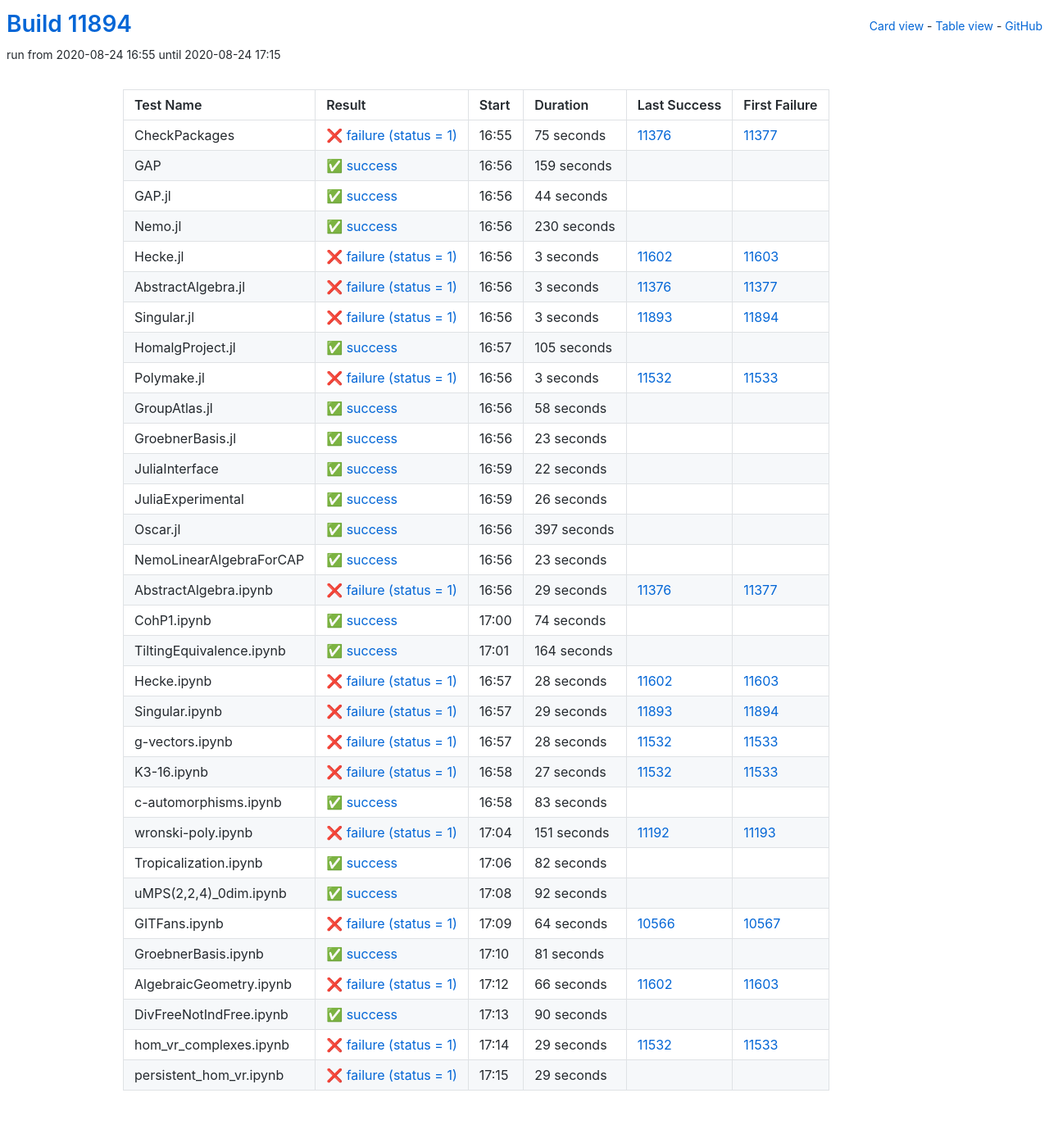
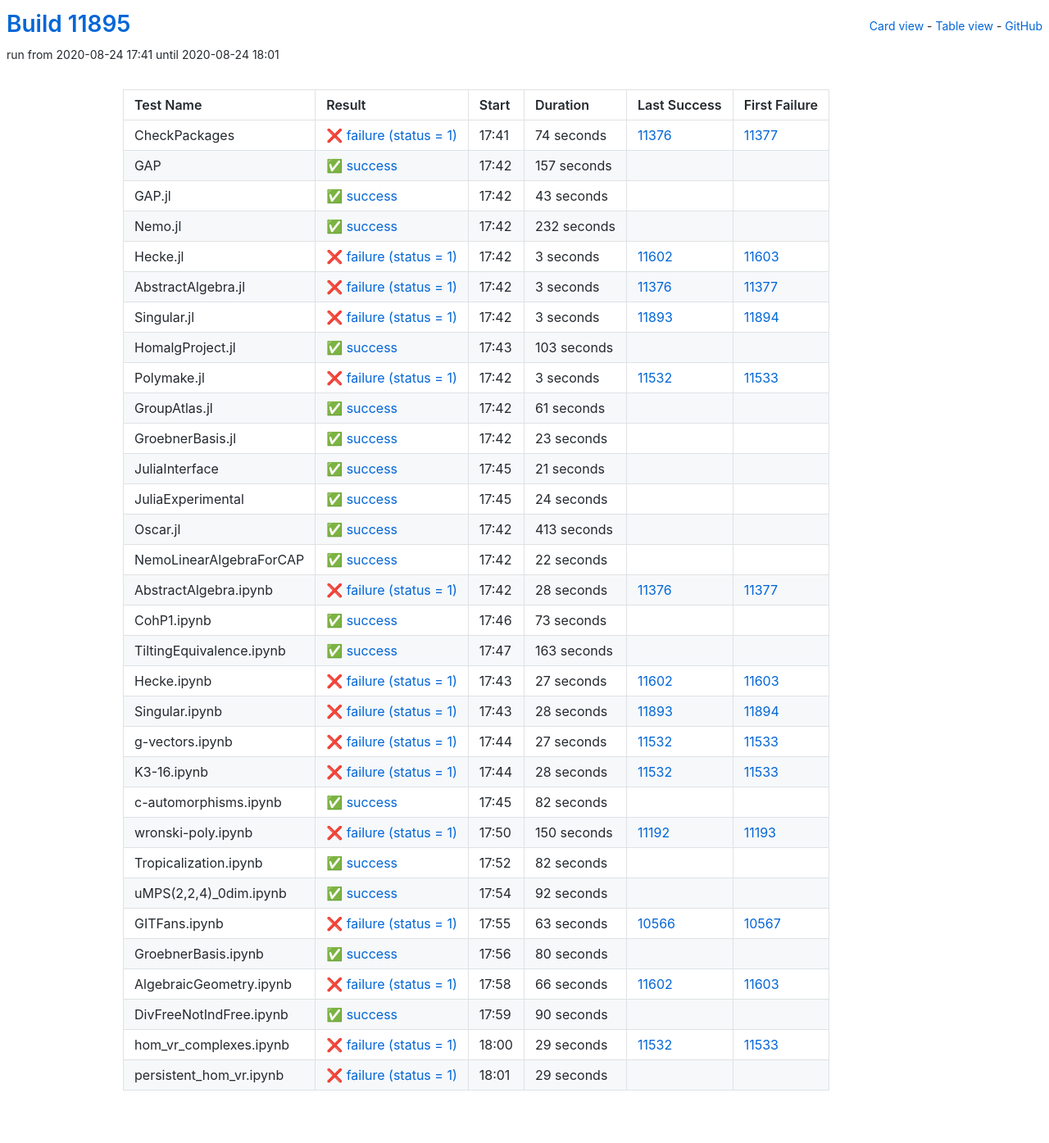
Before and after one commit to oscar-system/oscar-ci-status, a Jekyll site: the page built from table.html, in a window 1280 px wide. Shown: the whole page at 82% size. Built offline with Jekyll 4.4.1, drawn with Linux system fonts in a browser that asks for light colours.

Commit message:
Build #11895

```diff
--- a/_data/ci.yml
+++ b/_data/ci.yml
@@ -1,6 +1,6 @@
 ---
-build: 11894
-build_url: https://oscarci.mathematik.uni-kl.de/job/oscar/11894/
+build: 11895
+build_url: https://oscarci.mathematik.uni-kl.de/job/oscar/11895/
 job: oscar
 organization: oscar-system
 repo: oscar-ci-status
@@ -8,56 +8,56 @@
 tests:
 - name: CheckPackages
   id: checkpackages
-  log: https://oscarci.mathematik.uni-kl.de/job/oscar/11894/artifact/logs/build-11894/CheckPackages.log
-  start: 2020-08-24 16:55
+  log: https://oscarci.mathematik.uni-kl.de/job/oscar/11895/artifact/logs/build-11895/CheckPackages.log
+  start: 2020-08-24 17:41
   success: false
   exitcode: 1
   status: failure
-  duration: 75
+  duration: 74
   last_success: 11376
   last_success_url: https://oscarci.mathematik.uni-kl.de/job/oscar/11376/
   first_failure: 11377
   first_failure_url: https://oscarci.mathematik.uni-kl.de/job/oscar/11377/
 - name: GAP
   id: gap
-  log: https://oscarci.mathematik.uni-kl.de/job/oscar/11894/artifact/logs/build-11894/GAP.log
-  start: 2020-08-24 16:56
+  log: https://oscarci.mathematik.uni-kl.de/job/oscar/11895/artifact/logs/build-11895/GAP.log
+  start: 2020-08-24 17:42
   success: true
   exitcode: 0
   status: success
-  duration: 159
+  duration: 157
   last_success: false
   last_success_url:
   first_failure: false
   first_failure_url:
 - name: GAP.jl
   id: gap-jl
-  log: https://oscarci.mathematik.uni-kl.de/job/oscar/11894/artifact/logs/build-11894/GAP.jl.log
-  start: 2020-08-24 16:56
+  log: https://oscarci.mathematik.uni-kl.de/job/oscar/11895/artifact/logs/build-11895/GAP.jl.log
+  start: 2020-08-24 17:42
   success: true
   exitcode: 0
   status: success
-  duration: 44
+  duration: 43
   last_success: false
   last_success_url:
   first_failure: false
   first_failure_url:
 - name: Nemo.jl
   id: nemo-jl
-  log: https://oscarci.mathematik.uni-kl.de/job/oscar/11894/artifact/logs/build-11894/Nemo.jl.log
-  start: 2020-08-24 16:56
+  log: https://oscarci.mathematik.uni-kl.de/job/oscar/11895/artifact/logs/build-11895/Nemo.jl.log
+  start: 2020-08-24 17:42
   success: true
   exitcode: 0
   status: success
-  duration: 230
+  duration: 232
   last_success: false
   last_success_url:
   first_failure: false
   first_failure_url:
 - name: Hecke.jl
   id: hecke-jl
-  log: https://oscarci.mathematik.uni-kl.de/job/oscar/11894/artifact/logs/build-11894/Hecke.jl.log
-  start: 2020-08-24 16:56
+  log: https://oscarci.mathematik.uni-kl.de/job/oscar/11895/artifact/logs/build-11895/Hecke.jl.log
+  start: 2020-08-24 17:42
   success: false
   exitcode: 1
   status: failure
@@ -68,8 +68,8 @@
   first_failure_url: https://oscarci.mathematik.uni-kl.de/job/oscar/11603/
 - name: AbstractAlgebra.jl
   id: abstractalgebra-jl
-  log: https://oscarci.mathematik.uni-kl.de/job/oscar/11894/artifact/logs/build-11894/AbstractAlgebra.jl.log
-  start: 2020-08-24 16:56
+  log: https://oscarci.mathematik.uni-kl.de/job/oscar/11895/artifact/logs/build-11895/AbstractAlgebra.jl.log
+  start: 2020-08-24 17:42
   success: false
   exitcode: 1
   status: failure
@@ -80,8 +80,8 @@
   first_failure_url: https://oscarci.mathematik.uni-kl.de/job/oscar/11377/
 - name: Singular.jl
   id: singular-jl
-  log: https://oscarci.mathematik.uni-kl.de/job/oscar/11894/artifact/logs/build-11894/Singular.jl.log
-  start: 2020-08-24 16:56
+  log: https://oscarci.mathematik.uni-kl.de/job/oscar/11895/artifact/logs/build-11895/Singular.jl.log
+  start: 2020-08-24 17:42
   success: false
   exitcode: 1
   status: failure
@@ -92,20 +92,20 @@
   first_failure_url: https://oscarci.mathematik.uni-kl.de/job/oscar/11894/
 - name: HomalgProject.jl
   id: homalgproject-jl
-  log: https://oscarci.mathematik.uni-kl.de/job/oscar/11894/artifact/logs/build-11894/HomalgProject.jl.log
-  start: 2020-08-24 16:57
+  log: https://oscarci.mathematik.uni-kl.de/job/oscar/11895/artifact/logs/build-11895/HomalgProject.jl.log
+  start: 2020-08-24 17:43
   success: true
   exitcode: 0
   status: success
-  duration: 105
+  duration: 103
   last_success: false
   last_success_url:
   first_failure: false
   first_failure_url:
 - name: Polymake.jl
   id: polymake-jl
-  log: https://oscarci.mathematik.uni-kl.de/job/oscar/11894/artifact/logs/build-11894/Polymake.jl.log
-  start: 2020-08-24 16:56
+  log: https://oscarci.mathematik.uni-kl.de/job/oscar/11895/artifact/logs/build-11895/Polymake.jl.log
+  start: 2020-08-24 17:42
   success: false
   exitcode: 1
   status: failure
@@ -116,20 +116,20 @@
   first_failure_url: https://oscarci.mathematik.uni-kl.de/job/oscar/11533/
 - name: GroupAtlas.jl
   id: groupatlas-jl
-  log: https://oscarci.mathematik.uni-kl.de/job/oscar/11894/artifact/logs/build-11894/GroupAtlas.jl.log
-  start: 2020-08-24 16:56
+  log: https://oscarci.mathematik.uni-kl.de/job/oscar/11895/artifact/logs/build-11895/GroupAtlas.jl.log
+  start: 2020-08-24 17:42
   success: true
   exitcode: 0
   status: success
-  duration: 58
+  duration: 61
   last_success: false
   last_success_url:
   first_failure: false
   first_failure_url:
 - name: GroebnerBasis.jl
   id: groebnerbasis-jl
-  log: https://oscarci.mathematik.uni-kl.de/job/oscar/11894/artifact/logs/build-11894/GroebnerBasis.jl.log
-  start: 2020-08-24 16:56
+  log: https://oscarci.mathematik.uni-kl.de/job/oscar/11895/artifact/logs/build-11895/GroebnerBasis.jl.log
+  start: 2020-08-24 17:42
   success: true
   exitcode: 0
   status: success
@@ -140,8 +140,44 @@
   first_failure_url:
 - name: JuliaInterface
   id: juliainterface
-  log: https://oscarci.mathematik.uni-kl.de/job/oscar/11894/artifact/logs/build-11894/JuliaInterface.log
-  start: 2020-08-24 16:59
+  log: https://oscarci.mathematik.uni-kl.de/job/oscar/11895/artifact/logs/build-11895/JuliaInterface.log
+  start: 2020-08-24 17:45
+  success: true
+  exitcode: 0
+  status: success
+  duration: 21
+  last_success: false
+  last_success_url:
+  first_failure: false
+  first_failure_url:
+- name: JuliaExperimental
+  id: juliaexperimental
+  log: https://oscarci.mathematik.uni-kl.de/job/oscar/11895/artifact/logs/build-11895/JuliaExperimental.log
+  start: 2020-08-24 17:45
+  success: true
+  exitcode: 0
+  status: success
+  duration: 24
+  last_success: false
+  last_success_url:
+  first_failure: false
+  first_failure_url:
+- name: Oscar.jl
+  id: oscar-jl
+  log: https://oscarci.mathematik.uni-kl.de/job/oscar/11895/artifact/logs/build-11895/Oscar.jl.log
+  start: 2020-08-24 17:42
+  success: true
+  exitcode: 0
+  status: success
+  duration: 413
+  last_success: false
+  last_success_url:
+  first_failure: false
+  first_failure_url:
+- name: NemoLinearAlgebraForCAP
+  id: nemolinearalgebraforcap
+  log: https://oscarci.mathematik.uni-kl.de/job/oscar/11895/artifact/logs/build-11895/NemoLinearAlgebraForCAP.log
+  start: 2020-08-24 17:42
   success: true
   exitcode: 0
   status: success
@@ -150,106 +186,82 @@
   last_success_url:
   first_failure: false
   first_failure_url:
-- name: JuliaExperimental
-  id: juliaexperimental
-  log: https://oscarci.mathematik.uni-kl.de/job/oscar/11894/artifact/logs/build-11894/JuliaExperimental.log
-  start: 2020-08-24 16:59
-  success: true
-  exitcode: 0
-  status: success
-  duration: 26
-  last_success: false
-  last_success_url:
-  first_failure: false
-  first_failure_url:
-- name: Oscar.jl
-  id: oscar-jl
-  log: https://oscarci.mathematik.uni-kl.de/job/oscar/11894/artifact/logs/build-11894/Oscar.jl.log
-  start: 2020-08-24 16:56
-  success: true
-  exitcode: 0
-  status: success
-  duration: 397
-  last_success: false
-  last_success_url:
-  first_failure: false
-  first_failure_url:
-- name: NemoLinearAlgebraForCAP
-  id: nemolinearalgebraforcap
-  log: https://oscarci.mathematik.uni-kl.de/job/oscar/11894/artifact/logs/build-11894/NemoLinearAlgebraForCAP.log
-  start: 2020-08-24 16:56
-  success: true
-  exitcode: 0
-  status: success
-  duration: 23
-  last_success: false
-  last_success_url:
-  first_failure: false
-  first_failure_url:
 - name: AbstractAlgebra.ipynb
   id: abstractalgebra-ipynb
-  log: https://oscarci.mathematik.uni-kl.de/job/oscar/11894/artifact/logs/build-11894/AbstractAlgebra.ipynb.log
-  start: 2020-08-24 16:56
+  log: https://oscarci.mathematik.uni-kl.de/job/oscar/11895/artifact/logs/build-11895/AbstractAlgebra.ipynb.log
+  start: 2020-08-24 17:42
   success: false
   exitcode: 1
   status: failure
-  duration: 29
+  duration: 28
   last_success: 11376
   last_success_url: https://oscarci.mathematik.uni-kl.de/job/oscar/11376/
   first_failure: 11377
   first_failure_url: https://oscarci.mathematik.uni-kl.de/job/oscar/11377/
 - name: CohP1.ipynb
   id: cohp1-ipynb
-  log: https://oscarci.mathematik.uni-kl.de/job/oscar/11894/artifact/logs/build-11894/CohP1.ipynb.log
-  start: 2020-08-24 17:00
+  log: https://oscarci.mathematik.uni-kl.de/job/oscar/11895/artifact/logs/build-11895/CohP1.ipynb.log
+  start: 2020-08-24 17:46
   success: true
   exitcode: 0
   status: success
-  duration: 74
+  duration: 73
   last_success: false
   last_success_url:
   first_failure: false
   first_failure_url:
 - name: TiltingEquivalence.ipynb
   id: tiltingequivalence-ipynb
-  log: https://oscarci.mathematik.uni-kl.de/job/oscar/11894/artifact/logs/build-11894/TiltingEquivalence.ipynb.log
-  start: 2020-08-24 17:01
+  log: https://oscarci.mathematik.uni-kl.de/job/oscar/11895/artifact/logs/build-11895/TiltingEquivalence.ipynb.log
+  start: 2020-08-24 17:47
   success: true
   exitcode: 0
   status: success
-  duration: 164
+  duration: 163
   last_success: false
   last_success_url:
   first_failure: false
   first_failure_url:
 - name: Hecke.ipynb
   id: hecke-ipynb
-  log: https://oscarci.mathematik.uni-kl.de/job/oscar/11894/artifact/logs/build-11894/Hecke.ipynb.log
-  start: 2020-08-24 16:57
+  log: https://oscarci.mathematik.uni-kl.de/job/oscar/11895/artifact/logs/build-11895/Hecke.ipynb.log
+  start: 2020-08-24 17:43
   success: false
   exitcode: 1
   status: failure
-  duration: 28
+  duration: 27
   last_success: 11602
   last_success_url: https://oscarci.mathematik.uni-kl.de/job/oscar/11602/
   first_failure: 11603
   first_failure_url: https://oscarci.mathematik.uni-kl.de/job/oscar/11603/
 - name: Singular.ipynb
   id: singular-ipynb
-  log: https://oscarci.mathematik.uni-kl.de/job/oscar/11894/artifact/logs/build-11894/Singular.ipynb.log
-  start: 2020-08-24 16:57
+  log: https://oscarci.mathematik.uni-kl.de/job/oscar/11895/artifact/logs/build-11895/Singular.ipynb.log
+  start: 2020-08-24 17:43
   success: false
   exitcode: 1
   status: failure
-  duration: 29
+  duration: 28
   last_success: 11893
   last_success_url: https://oscarci.mathematik.uni-kl.de/job/oscar/11893/
   first_failure: 11894
   first_failure_url: https://oscarci.mathematik.uni-kl.de/job/oscar/11894/
 - name: g-vectors.ipynb
   id: g-vectors-ipynb
-  log: https://oscarci.mathematik.uni-kl.de/job/oscar/11894/artifact/logs/build-11894/g-vectors.ipynb.log
-  start: 2020-08-24 16:57
+  log: https://oscarci.mathematik.uni-kl.de/job/oscar/11895/artifact/logs/build-11895/g-vectors.ipynb.log
+  start: 2020-08-24 17:44
+  success: false
+  exitcode: 1
+  status: failure
+  duration: 27
+  last_success: 11532
+  last_success_url: https://oscarci.mathematik.uni-kl.de/job/oscar/11532/
+  first_failure: 11533
+  first_failure_url: https://oscarci.mathematik.uni-kl.de/job/oscar/11533/
+- name: K3-16.ipynb
+  id: k3-16-ipynb
+  log: https://oscarci.mathematik.uni-kl.de/job/oscar/11895/artifact/logs/build-11895/K3-16.ipynb.log
+  start: 2020-08-24 17:44
   success: false
   exitcode: 1
   status: failure
@@ -258,46 +270,34 @@
   last_success_url: https://oscarci.mathematik.uni-kl.de/job/oscar/11532/
   first_failure: 11533
   first_failure_url: https://oscarci.mathematik.uni-kl.de/job/oscar/11533/
-- name: K3-16.ipynb
-  id: k3-16-ipynb
-  log: https://oscarci.mathematik.uni-kl.de/job/oscar/11894/artifact/logs/build-11894/K3-16.ipynb.log
-  start: 2020-08-24 16:58
-  success: false
-  exitcode: 1
-  status: failure
-  duration: 27
-  last_success: 11532
-  last_success_url: https://oscarci.mathematik.uni-kl.de/job/oscar/11532/
-  first_failure: 11533
-  first_failure_url: https://oscarci.mathematik.uni-kl.de/job/oscar/11533/
 - name: c-automorphisms.ipynb
   id: c-automorphisms-ipynb
-  log: https://oscarci.mathematik.uni-kl.de/job/oscar/11894/artifact/logs/build-11894/c-automorphisms.ipynb.log
-  start: 2020-08-24 16:58
+  log: https://oscarci.mathematik.uni-kl.de/job/oscar/11895/artifact/logs/build-11895/c-automorphisms.ipynb.log
+  start: 2020-08-24 17:45
   success: true
   exitcode: 0
   status: success
-  duration: 83
+  duration: 82
   last_success: false
   last_success_url:
   first_failure: false
   first_failure_url:
 - name: wronski-poly.ipynb
   id: wronski-poly-ipynb
-  log: https://oscarci.mathematik.uni-kl.de/job/oscar/11894/artifact/logs/build-11894/wronski-poly.ipynb.log
-  start: 2020-08-24 17:04
+  log: https://oscarci.mathematik.uni-kl.de/job/oscar/11895/artifact/logs/build-11895/wronski-poly.ipynb.log
+  start: 2020-08-24 17:50
   success: false
   exitcode: 1
   status: failure
-  duration: 151
+  duration: 150
   last_success: 11192
   last_success_url: https://oscarci.mathematik.uni-kl.de/job/oscar/11192/
   first_failure: 11193
   first_failure_url: https://oscarci.mathematik.uni-kl.de/job/oscar/11193/
 - name: Tropicalization.ipynb
   id: tropicalization-ipynb
-  log: https://oscarci.mathematik.uni-kl.de/job/oscar/11894/artifact/logs/build-11894/Tropicalization.ipynb.log
-  start: 2020-08-24 17:06
+  log: https://oscarci.mathematik.uni-kl.de/job/oscar/11895/artifact/logs/build-11895/Tropicalization.ipynb.log
+  start: 2020-08-24 17:52
   success: true
   exitcode: 0
   status: success
@@ -308,8 +308,8 @@
   first_failure_url:
 - name: uMPS(2,2,4)_0dim.ipynb
   id: umps-2-2-4-0dim-ipynb
-  log: https://oscarci.mathematik.uni-kl.de/job/oscar/11894/artifact/logs/build-11894/uMPS-2-2-4-_0dim.ipynb.log
-  start: 2020-08-24 17:08
+  log: https://oscarci.mathematik.uni-kl.de/job/oscar/11895/artifact/logs/build-11895/uMPS-2-2-4-_0dim.ipynb.log
+  start: 2020-08-24 17:54
   success: true
   exitcode: 0
   status: success
@@ -320,32 +320,32 @@
   first_failure_url:
 - name: GITFans.ipynb
   id: gitfans-ipynb
-  log: https://oscarci.mathematik.uni-kl.de/job/oscar/11894/artifact/logs/build-11894/GITFans.ipynb.log
-  start: 2020-08-24 17:09
+  log: https://oscarci.mathematik.uni-kl.de/job/oscar/11895/artifact/logs/build-11895/GITFans.ipynb.log
+  start: 2020-08-24 17:55
   success: false
   exitcode: 1
   status: failure
-  duration: 64
+  duration: 63
   last_success: 10566
   last_success_url: https://oscarci.mathematik.uni-kl.de/job/oscar/10566/
   first_failure: 10567
   first_failure_url: https://oscarci.mathematik.uni-kl.de/job/oscar/10567/
 - name: GroebnerBasis.ipynb
   id: groebnerbasis-ipynb
-  log: https://oscarci.mathematik.uni-kl.de/job/oscar/11894/artifact/logs/build-11894/GroebnerBasis.ipynb.log
-  start: 2020-08-24 17:10
+  log: https://oscarci.mathematik.uni-kl.de/job/oscar/11895/artifact/logs/build-11895/GroebnerBasis.ipynb.log
+  start: 2020-08-24 17:56
   success: true
   exitcode: 0
   status: success
-  duration: 81
+  duration: 80
   last_success: false
   last_success_url:
   first_failure: false
   first_failure_url:
 - name: AlgebraicGeometry.ipynb
   id: algebraicgeometry-ipynb
-  log: https://oscarci.mathematik.uni-kl.de/job/oscar/11894/artifact/logs/build-11894/AlgebraicGeometry.ipynb.log
-  start: 2020-08-24 17:12
+  log: https://oscarci.mathematik.uni-kl.de/job/oscar/11895/artifact/logs/build-11895/AlgebraicGeometry.ipynb.log
+  start: 2020-08-24 17:58
   success: false
   exitcode: 1
   status: failure
@@ -356,8 +356,8 @@
   first_failure_url: https://oscarci.mathematik.uni-kl.de/job/oscar/11603/
 - name: DivFreeNotIndFree.ipynb
   id: divfreenotindfree-ipynb
-  log: https://oscarci.mathematik.uni-kl.de/job/oscar/11894/artifact/logs/build-11894/DivFreeNotIndFree.ipynb.log
-  start: 2020-08-24 17:13
+  log: https://oscarci.mathematik.uni-kl.de/job/oscar/11895/artifact/logs/build-11895/DivFreeNotIndFree.ipynb.log
+  start: 2020-08-24 17:59
   success: true
   exitcode: 0
   status: success
@@ -368,8 +368,8 @@
   first_failure_url:
 - name: hom_vr_complexes.ipynb
   id: hom-vr-complexes-ipynb
-  log: https://oscarci.mathematik.uni-kl.de/job/oscar/11894/artifact/logs/build-11894/hom_vr_complexes.ipynb.log
-  start: 2020-08-24 17:14
+  log: https://oscarci.mathematik.uni-kl.de/job/oscar/11895/artifact/logs/build-11895/hom_vr_complexes.ipynb.log
+  start: 2020-08-24 18:00
   success: false
   exitcode: 1
   status: failure
@@ -380,8 +380,8 @@
   first_failure_url: https://oscarci.mathematik.uni-kl.de/job/oscar/11533/
 - name: persistent_hom_vr.ipynb
   id: persistent-hom-vr-ipynb
-  log: https://oscarci.mathematik.uni-kl.de/job/oscar/11894/artifact/logs/build-11894/persistent_hom_vr.ipynb.log
-  start: 2020-08-24 17:15
+  log: https://oscarci.mathematik.uni-kl.de/job/oscar/11895/artifact/logs/build-11895/persistent_hom_vr.ipynb.log
+  start: 2020-08-24 18:01
   success: false
   exitcode: 1
   status: failure
```
Also changed, not shown: README.md.
